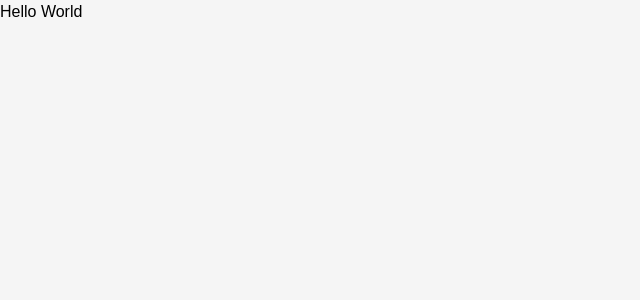
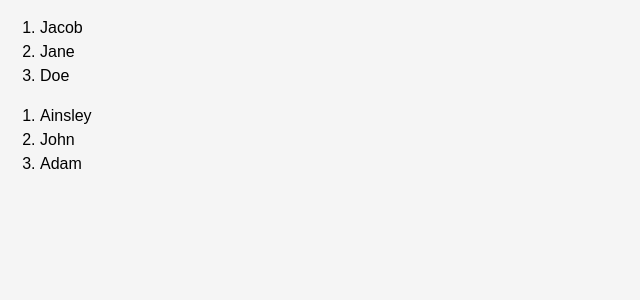
Before and after one commit to JacobPrice/react-contacts-app, a React (Create React App) app: page / in a window 1280 px wide. Shown: the top 300 px of the page, without its empty margins (0-640 px from the left). Built offline with nearby package versions, Linux system fonts and the light colour scheme.

Commit message:
Begin ContactList component

```diff
--- a/src/App.js
+++ b/src/App.js
@@ -1,12 +1,33 @@
 import React, { Component } from 'react';
+
+class ContactList extends React.Component {
+  render() {
+    const people = this.props.contacts
+
+    return <ol>
+      {people.map(person => (
+        <li key={person.name}>{person.name}</li>
+      ))}
+    </ol>
+  }
+}
 
 class App extends Component {
   render() {
     return (
-      <div>
-        Hello World
+      <div className="App">
+        <ContactList contacts={[
+          { name: 'Jacob' },
+          { name: 'Jane' },
+          { name: 'Doe' }
+        ]}/>
+        <ContactList contacts={[
+          { name: 'Ainsley' },
+          { name: 'John' },
+          { name: 'Adam' }
+        ]}/>
       </div>
-    )
+    );
   }
 }
 
```
